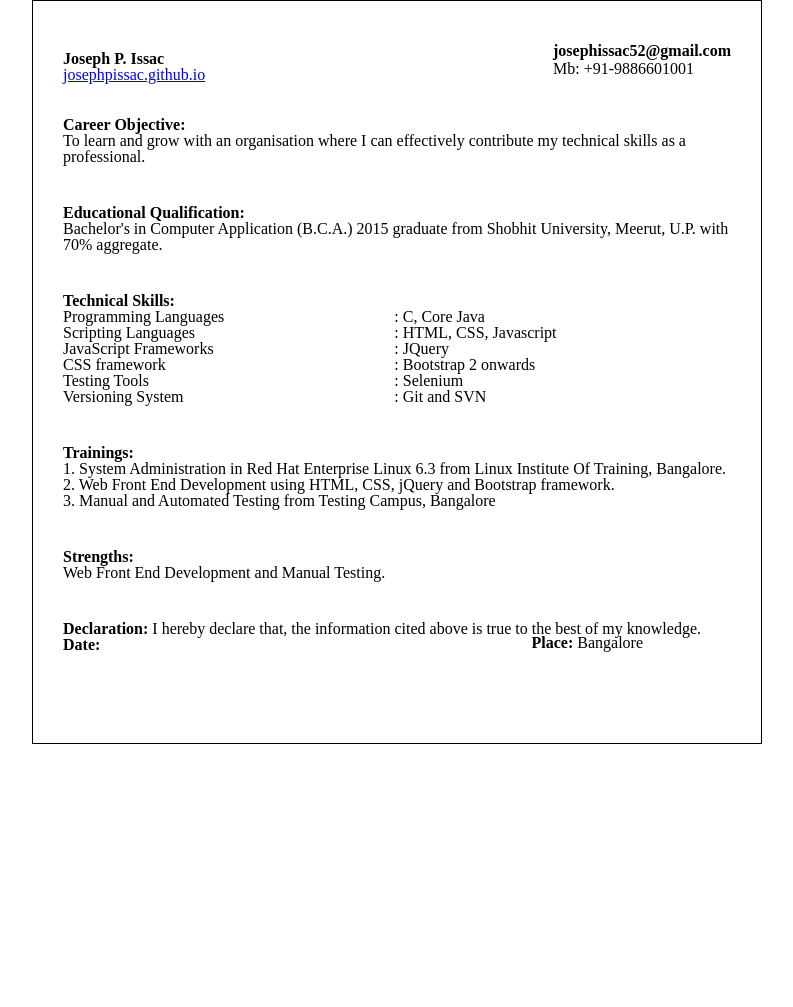
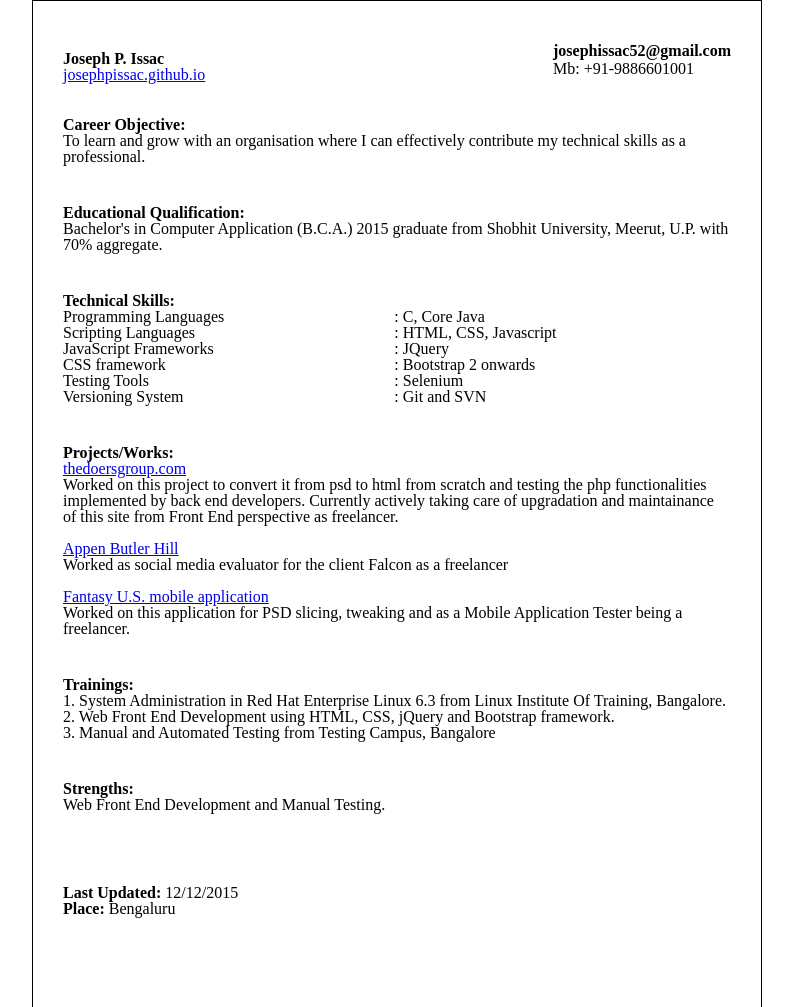
Before and after one commit to josephpissac/github.io, a plain HTML site: page index.html in a window 1280 px wide. Shown: the whole page, without its empty margins (243-1036 px from the left). Before the commit the page ends 800 px from the top, so only its background shows below. Drawn offline with Linux system fonts and the light colour scheme.

Commit message:
updated the profile

```diff
--- a/index.html
+++ b/index.html
@@ -52,6 +52,23 @@
             </div>
         </section>
 
+        <section class="projects sect">
+        	<h3>Projects/Works:</h3>
+        	<a href="thedoersgroup.com"> thedoersgroup.com </a>
+        	<div>Worked on this project to convert it from psd to html from scratch and testing the php functionalities implemented by back end developers.
+        		  Currently actively taking care of upgradation and maintainance of this site from Front End perspective as freelancer.
+            </div>
+            <br/>
+
+            <a href="http://www.appen.com/"> Appen Butler Hill </a>
+            <div>Worked as social media evaluator for the client Falcon as a freelancer  </div>
+            <br/>
+
+            <a href="#"> Fantasy U.S. mobile application </a>
+            <div>Worked on this application for PSD slicing, tweaking and as a Mobile Application Tester being a freelancer.</div>
+
+        </section>
+
         <section class="training sect">
             <h3>Trainings:</h3>
                 <p>1. System Administration in Red Hat Enterprise Linux 6.3 from Linux Institute Of Training, Bangalore.</p>
@@ -63,14 +80,14 @@
            <h3> Strengths:</h3>
            <p> Web Front End Development and Manual Testing. </p>
         </section>
-        <section class="Declaration sect">
-            <b>Declaration:</b>  I hereby declare that, the information cited above is true to the best of my knowledge.
-			<br/>
+        <section class="sect">
+
+			<br/> <br/>
             <div class="date">
-                <b> Date: </b>
+                <b> Last Updated: </b> 12/12/2015
             </div>
-            <div class="place">
-              	<b> Place:</b> Bangalore
+            <div>
+              	<b> Place:</b> Bengaluru
             </div>
         </section>
 
```
Lines whose indentation alone changed are shown as unchanged.
